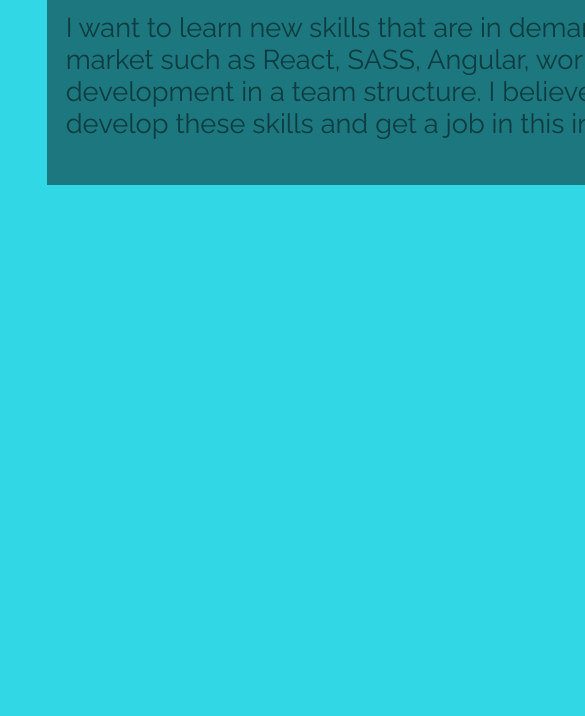
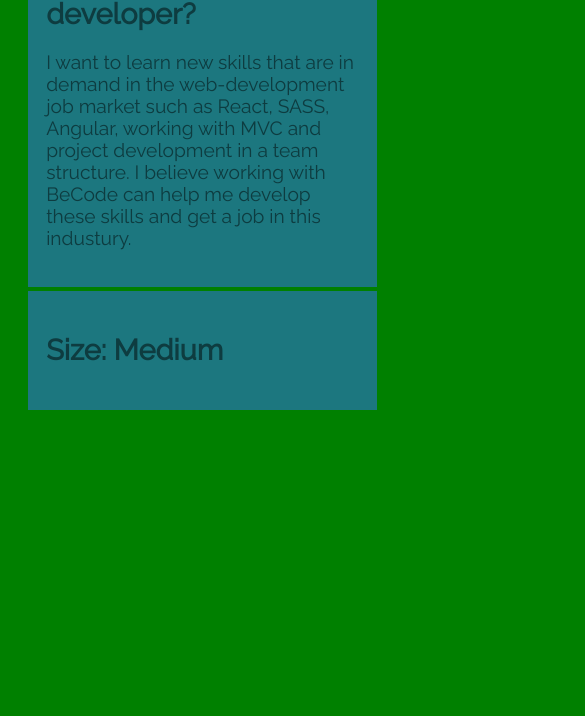
Before and after one commit to rawaldeep/markdown-warm-up, a plain HTML site: page index.html in a window 390 px wide. Shown: the part 128-844 px from the top of the page, 585 px wide, since content can reach past the window. Drawn offline with Linux system fonts and the light colour scheme.

Commit message:
added responsiveness

```diff
--- a/css/style.css
+++ b/css/style.css
@@ -1,13 +1,15 @@
-body{background-color: #32D7E5;}
+body{background-color: #32D7E5;
+    transition: background-color 0.5s ease;}
 #wrapper{
     background-color: #1C777F;
-    width: 1000px;
-    margin: 5vw 10vw;
+    width: 80vw;
+    margin: 5vw 5vw 1vw;
     padding: 5%;
     position: relative;
     color: #0E3C40;
     font-family: 'Raleway', sans-serif;
     overflow: hidden;
+    transition: width 0.5s ease;
 }
 #wrapper h1{ font-size: 2.5em;}
 #wrapper p{ font-size: 1.7em;}
@@ -19,3 +21,42 @@
     left: 0;
     height: 2em;
     background-color: #0E3C40;}
+#small, #medium, #large {
+    background-color: #1C777F;
+    width: 80vw;
+    margin: 1vw 5vw;
+    padding: 5%;
+    position: relative;
+    color: #0E3C40;
+    font-family: 'Raleway', sans-serif;
+    transition: display 0.5s ease;
+}
+/*--media queries--*/
+/******size below 300px*****/
+@media only screen and (max-width: 300px) {
+    body {
+      background-color: red;
+    }
+    #wrapper #line{ height: 1em;}
+    #small h2{font-size: 1.2em;}
+    #medium, #large { display: none;  }
+    #wrapper h1{ font-size: 1.1em;}
+    #wrapper p{ font-size: 0.9em;}
+}
+/******size between 300px & 768px *****/
+@media only screen and (max-width:768px) and (min-width:300px)  {
+    body {
+      background-color: green;
+    }
+    #small, #large { display: none;  }
+    #medium h2{ font-size: 1.8em;}
+   #wrapper h1{ font-size: 1.8em;}
+    #wrapper p{ font-size: 1.2em;}
+  }
+/******size above 768px *****/
+@media only screen and (min-width:768px)  {
+    body {
+      background-color: #32D7E5;
+    }
+    #medium, #small { display: none;  }
+  }
--- a/index.html
+++ b/index.html
@@ -13,5 +13,8 @@
     <h1>Why do I want to be a BeCode junior developer?</h1>
     <p>I want to learn new skills that are in demand in the web-development job market such as React, SASS, Angular, working with MVC and project development in a team structure. I believe working with BeCode can help me develop these skills and get a job in this industury.</p>
     </div>
+    <div id="small"><h2>Size: Small</h2></div>
+<div id="medium"><h2>Size: Medium</h2></div>
+<div id="large"><h2>Size: Large</h2></div>
 </body>
 </html>
```
